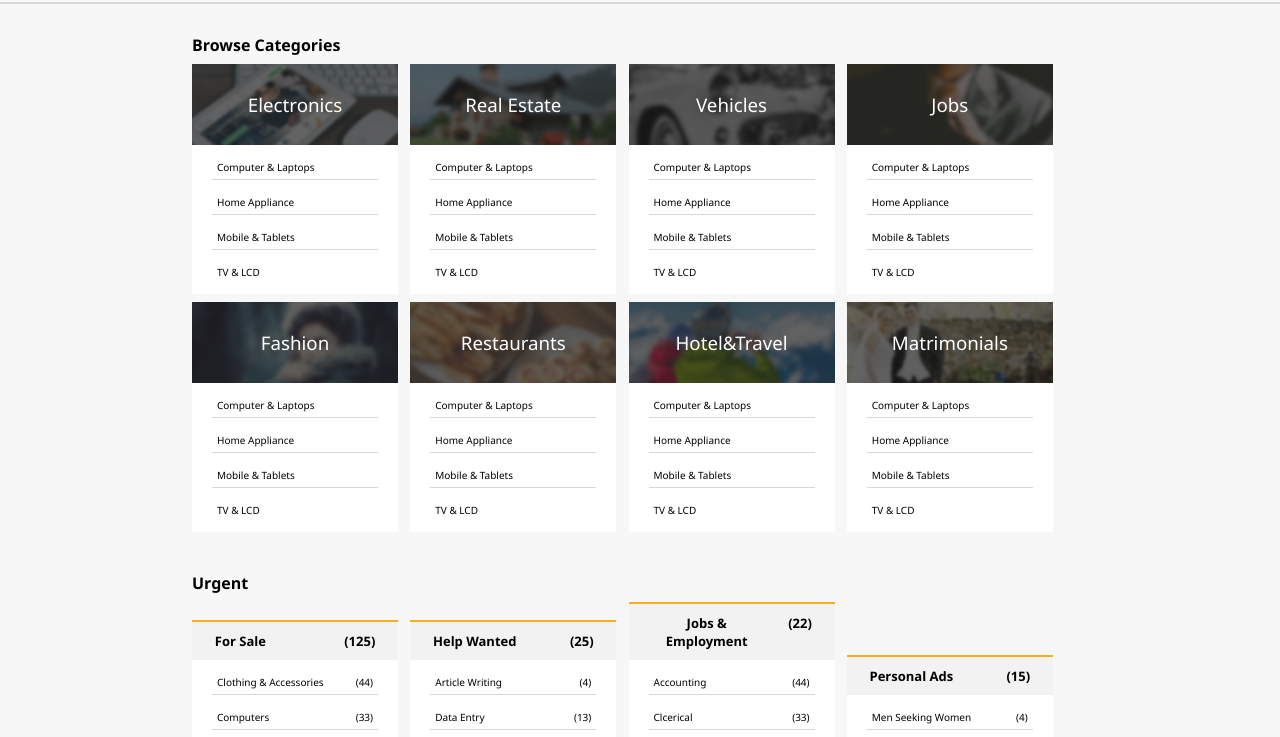
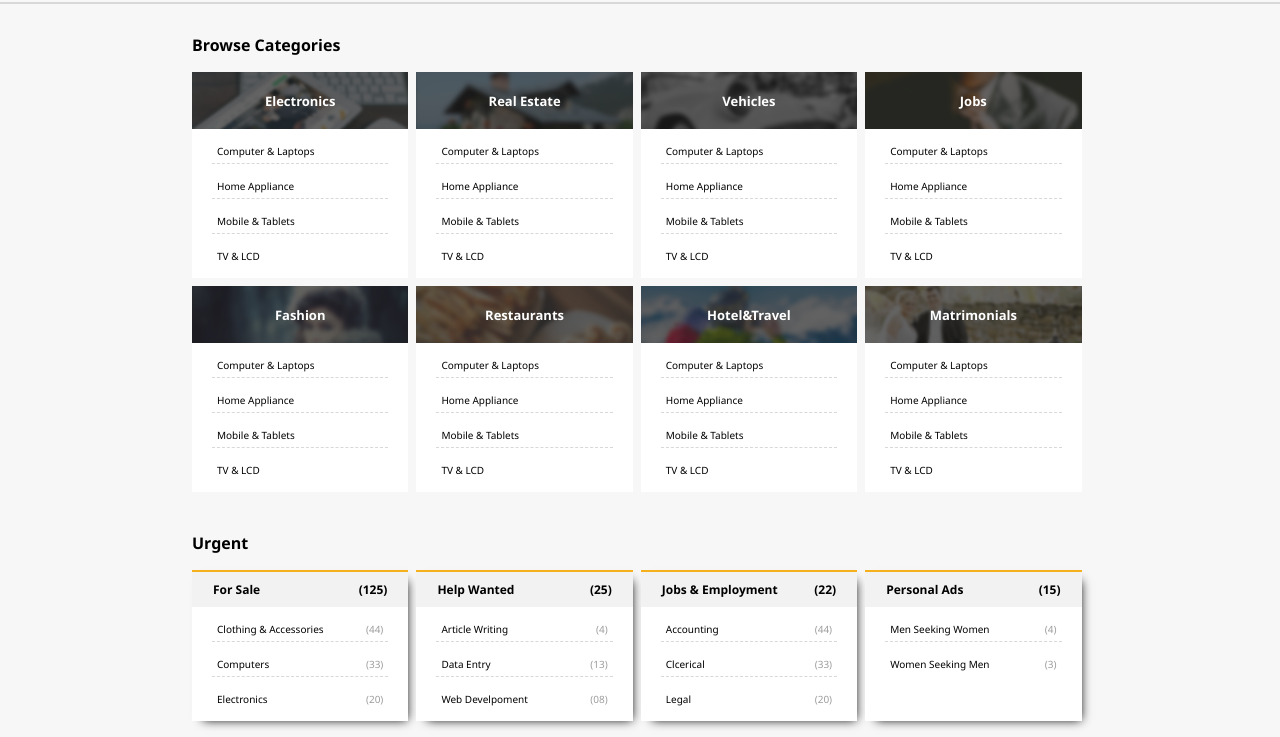
Before and after one commit to Blendi10/PWWW22-23_Gr9, a plain HTML site: page index.html in a window 1280 px wide. Shown: the part 30-767 px from the top of the page. Drawn offline with Linux system fonts and the light colour scheme.

Commit message:
Finished style for the Urgent part

```diff
--- a/Style.css
+++ b/Style.css
@@ -1,3 +1,6 @@
+html {
+  scroll-behavior:smooth;
+}
 :root {
   --primary: #f4b01d;
   --secondary: #d8d8d8;
@@ -69,7 +72,9 @@ body {
 
 .boxContainer
 {
-  margin: 0.5em 0 2em;
+  margin: 1em 0 2em;
+  display: flex;
+  flex-flow: row wrap;
 }
 
 h2
@@ -77,19 +82,36 @@ h2
   font-size: medium;
 }
 
+.boxContainer div:nth-of-type(4), .boxContainer div:nth-of-type(8)
+{
+  margin-right: 0;
+}
+
+
 .box, .box2
 {
   display: inline-block;
-  width: 23%;
+  width: 24.15%;
   margin: 0 0.5em 0.5em 0;
   text-align: center;
   background-color: white;
 }
 
+.box2
+{
+  box-shadow: 5px 5px 10px -6px rgba(0,0,0,1);
+}
+
+.box:hover
+{
+  transform: scale(1.1);
+  transition: 500ms;
+}
+
 .box ul, .box2 ul
 {
   list-style: none;
-  font-size:x-small;
+  font-size: 10px;
   font-weight: 500;
   margin: 1em;
 }
@@ -100,7 +122,7 @@ h2
   justify-content: space-between;
   margin: 1em;
   padding: 0.5em;
-  border-bottom: solid 1px var(--secondary);
+  border-bottom: dashed 1px var(--secondary);
 }
 
 .box ul li:last-child, .box2 ul li:last-child
@@ -108,10 +130,16 @@ h2
   border-bottom: none;
 }
 
+.box ul li span:last-child, .box2 ul li span:last-child
+{
+  color: #9d9d9d;
+}
+
 .box h3
 {
   color: white;
-  font-weight: 500;
+  font-weight: 600;
+  font-size: 13px;
   width: 100%;
   padding: 1.5em;
   background-size: cover;
@@ -123,7 +151,7 @@ h2
   display: flex;
   justify-content: space-between;
   font-weight:700;
-  font-size: small;
+  font-size: 12px;
   width: 100%;
   background-color: #f2f2f2;
   padding: 0.75em;
@@ -142,7 +170,7 @@ h2
 
 #realEstate
 {
-  background-image: url(/assets/Images/RealEstateBG.png);
+  background-image: url(./assets/Images/RealEstateBG.png);
 }
 
 #vehicles
@@ -173,11 +201,6 @@ h2
 #matrimonials
 {
   background-image: url(./assets/Images/MatrimonialsBG.png);
-}
-
-.removeM-R
-{
-  margin-right: 0;
 }
 
 /*Mbarimi i style-it per box-a*/
```
